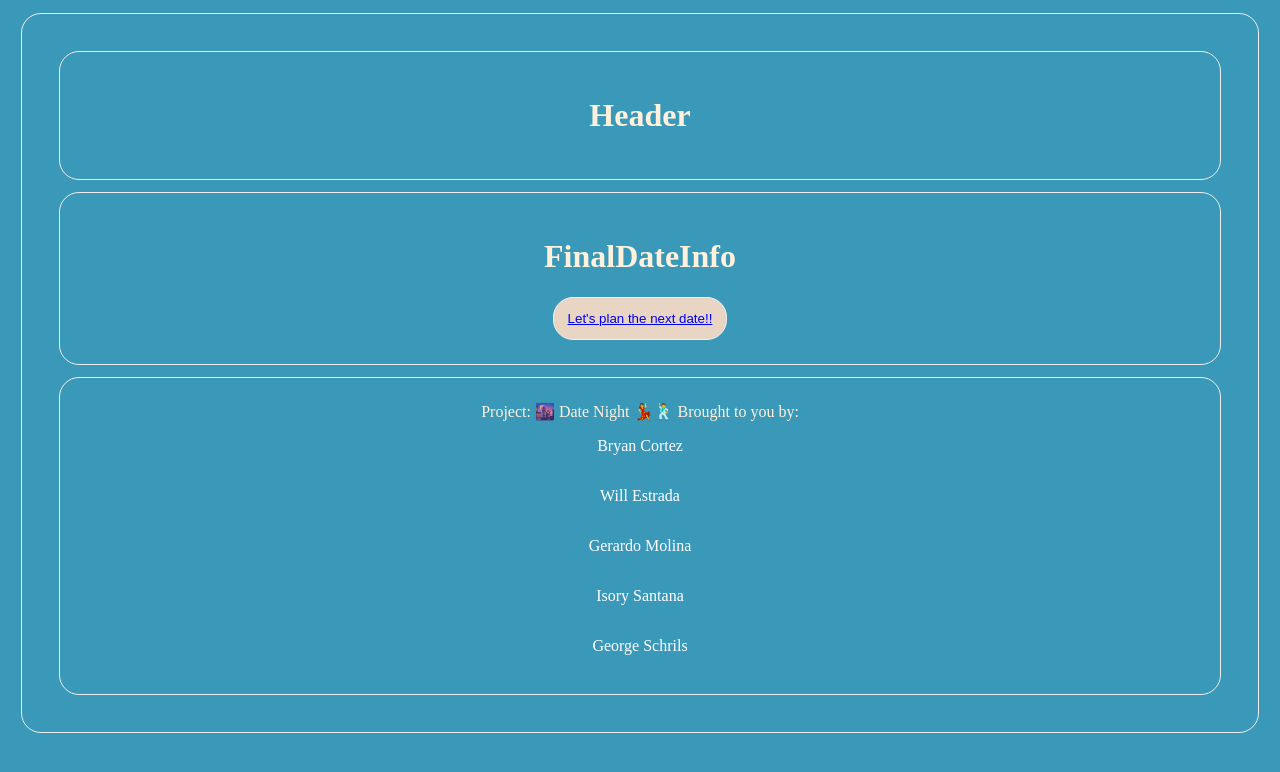
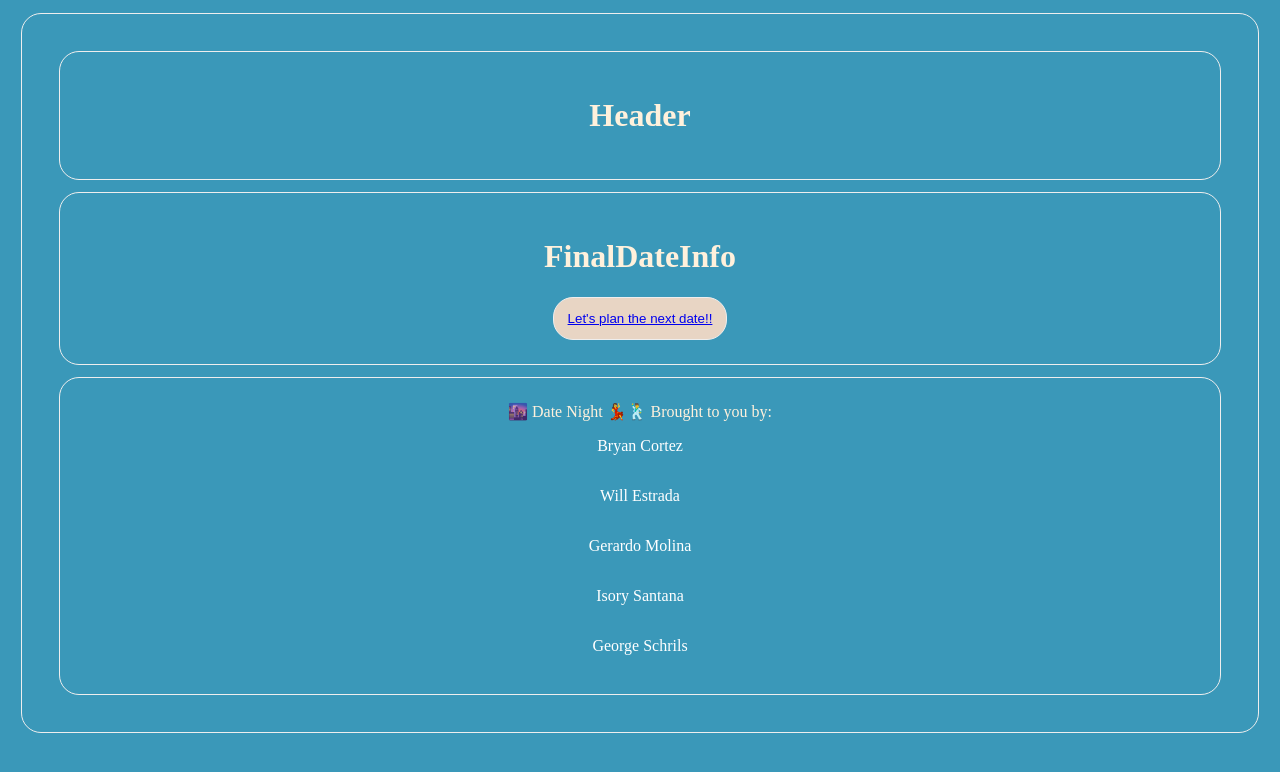
Before and after one commit to Isorym21/DATENIGHT, a React (Create React App) app: page /finalDateInfo in a window 1280 px wide. Shown: the top 772 px of the page. Built offline with nearby package versions, Linux system fonts and the light colour scheme.

Commit message:
Removed "project" from the footer for aesthetic reasons.

```diff
--- a/src/containers/Footer/Footer.jsx
+++ b/src/containers/Footer/Footer.jsx
@@ -6,7 +6,7 @@ export function Footer() {
   return (
     <div>
     <span onClick={() => window.scroll(0, 0)} className="footer">
-      Project: 🌆 Date Night 💃🕺 Brought to you by:
+    🌆 Date Night 💃🕺 Brought to you by:
     </span>
     <ul className="authorgitlinks">
     <li><Link to='https://github.com/BryCor'>Bryan Cortez</Link></li>
```
